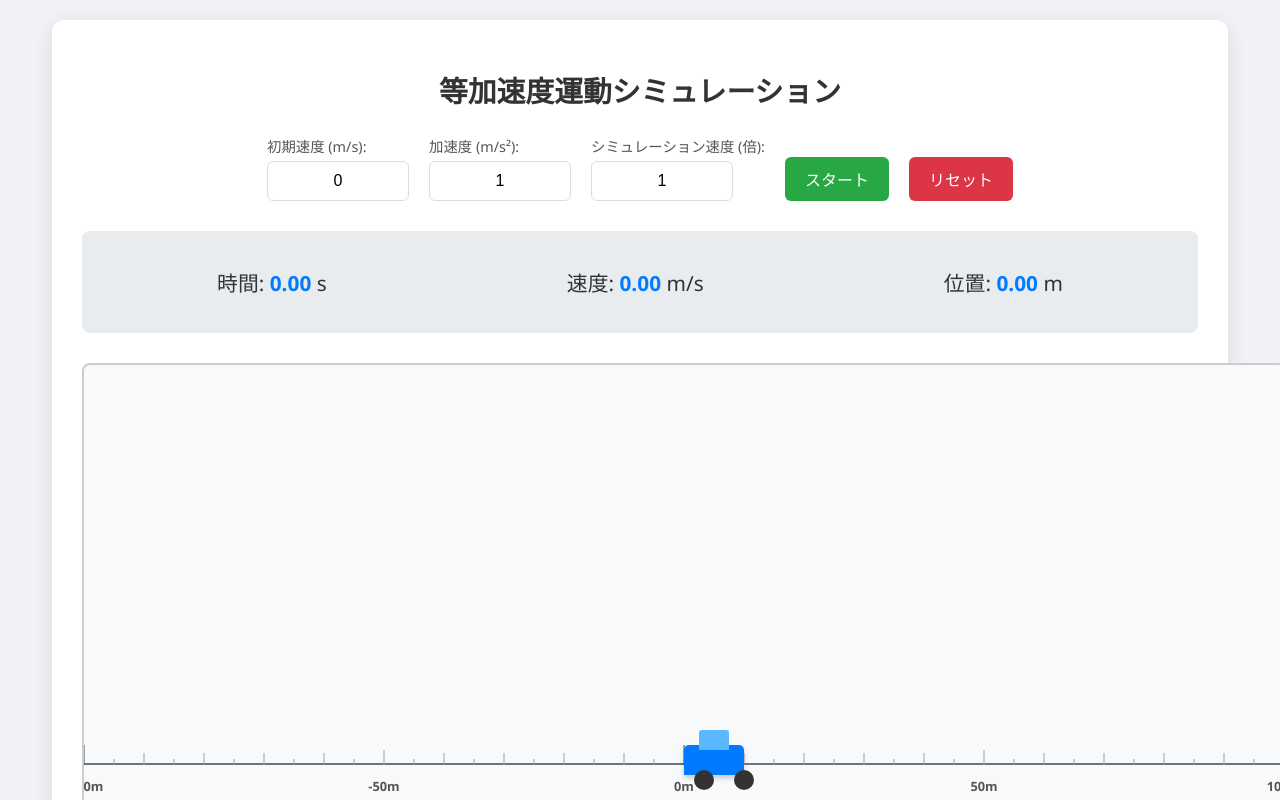
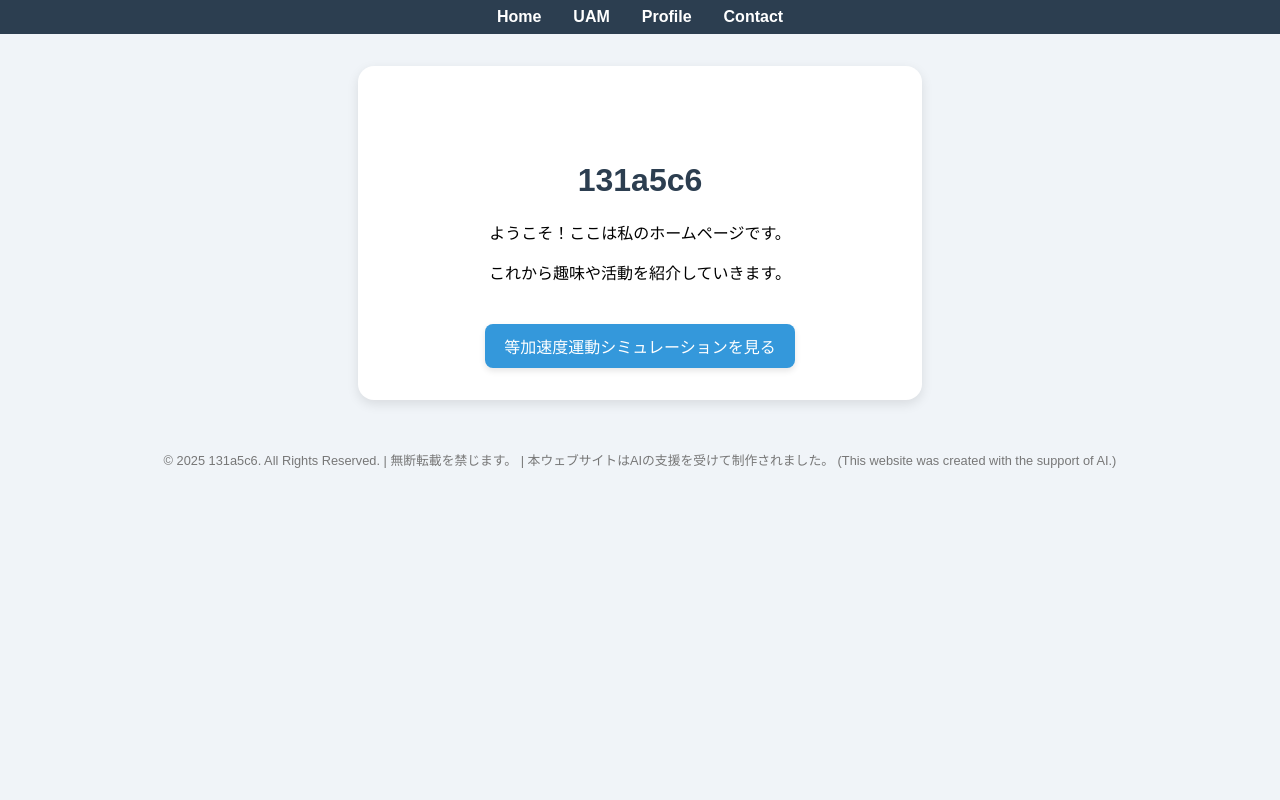
Before and after one commit to 131a5c6/UAM, a plain HTML site: page index.html in a window 1280 px wide. Shown: the top 800 px of the page. Drawn offline with Linux system fonts and the light colour scheme.

Commit message:
Add files via upload

```diff
--- a/index.html
+++ b/index.html
@@ -1,55 +1,78 @@
 <!DOCTYPE html>
 <html lang="ja">
 <head>
-    <meta charset="UTF-8">
-    <meta name="viewport" content="width=device-width, initial-scale=1.0">
-    <title>等加速度運動シミュレーション</title>
-    <link rel="stylesheet" href="style.css">
+  <meta charset="UTF-8">
+  <title>131a5c6 | Home</title>
+  <style>
+    body { font-family: sans-serif; margin: 0; padding: 0; background: #f0f4f8; text-align: center; }
+
+    /* ナビゲーション */
+    nav {
+      background: #2c3e50;
+      padding: 0.5em 0;
+    }
+    .menu {
+      list-style: none;
+      margin: 0;
+      padding: 0;
+      display: flex;
+      justify-content: center;
+    }
+    .menu li {
+      margin: 0 1em;
+    }
+    .menu a {
+      color: white;
+      text-decoration: none;
+      font-weight: bold;
+      transition: color 0.3s;
+    }
+    .menu a:hover {
+      color: #1abc9c;
+    }
+
+    /* 本文 */
+    h1 { color: #2c3e50; margin-top: 2em; }
+    .card { max-width: 500px; margin: 2em auto; padding: 2em; background: white; border-radius: 16px; box-shadow: 0 4px 12px rgba(0,0,0,0.1); }
+    .button {
+      display: inline-block;
+      margin-top: 1.5em;
+      padding: 0.6em 1.2em;
+      background: #3498db;
+      color: white;
+      text-decoration: none;
+      border-radius: 8px;
+      box-shadow: 0 3px 6px rgba(0,0,0,0.1);
+      transition: background 0.3s;
+    }
+    .button:hover { background: #217dbb; }
+
+    /* フッター */
+    footer { margin-top: 3em; padding: 1em; font-size: 0.8em; color: #777; line-height: 1.6; }
+  </style>
 </head>
 <body>
-    <div class="container">
-        <h1>等加速度運動シミュレーション</h1>
+  <!-- ナビゲーション -->
+  <nav>
+    <ul class="menu">
+      <li><a href="index.html">Home</a></li>
+      <li><a href="UAM/index.html">UAM</a></li>
+      <li><a href="#">Profile</a></li>
+      <li><a href="#">Contact</a></li>
+    </ul>
+  </nav>
 
-        <div class="controls">
-            <div>
-                <label for="initialVelocity">初期速度 (m/s):</label>
-                <input type="number" id="initialVelocity" value="0" step="0.1">
-            </div>
-            <div>
-                <label for="acceleration">加速度 (m/s²):</label>
-                <input type="number" id="acceleration" value="1" step="0.1">
-            </div>
-            <div>
-                <label for="simSpeed">シミュレーション速度 (倍):</label>
-                <input type="number" id="simSpeed" value="1" step="0.1" min="0.1">
-            </div>
-            <button id="startButton">スタート</button>
-            <button id="resetButton">リセット</button>
-        </div>
+  <!-- メインコンテンツ -->
+  <div class="card">
+    <h1>131a5c6</h1>
+    <p>ようこそ！ここは私のホームページです。</p>
+    <p>これから趣味や活動を紹介していきます。</p>
+    <a href="UAM/index.html" class="button">等加速度運動シミュレーションを見る</a>
+  </div>
 
-        <div class="display-area">
-            <p>時間: <span id="timeDisplay">0.00</span> s</p>
-            <p>速度: <span id="velocityDisplay">0.00</span> m/s</p>
-            <p>位置: <span id="positionDisplay">0.00</span> m</p>
-        </div>
-
-        <div class="simulation-area">
-            <div id="object"></div>
-            <div class="ground-line"></div>
-            <div class="scale-marks">
-                </div>
-            <div class="path-plots">
-                </div>
-        </div>
-
-        <div class="footer">
-            <p>※オブジェクトは左端からスタートします。画面の右端を超えると見えなくなります。</p>
-            <p>※薄い青い点は移動の軌跡です（1秒ごと）。</p>
-            <p>※このサイトはAIを使用して作成されました。</p>
-            <p>© 131a5c6 </p>
-        </div>
-    </div>
-
-    <script src="script.js"></script>
+  <!-- フッター -->
+  <footer>
+    © 2025 131a5c6. All Rights Reserved. | 無断転載を禁じます。 | 本ウェブサイトはAIの支援を受けて制作されました。 (This website was created with the support of AI.)
+  </footer>
 </body>
 </html>
```
